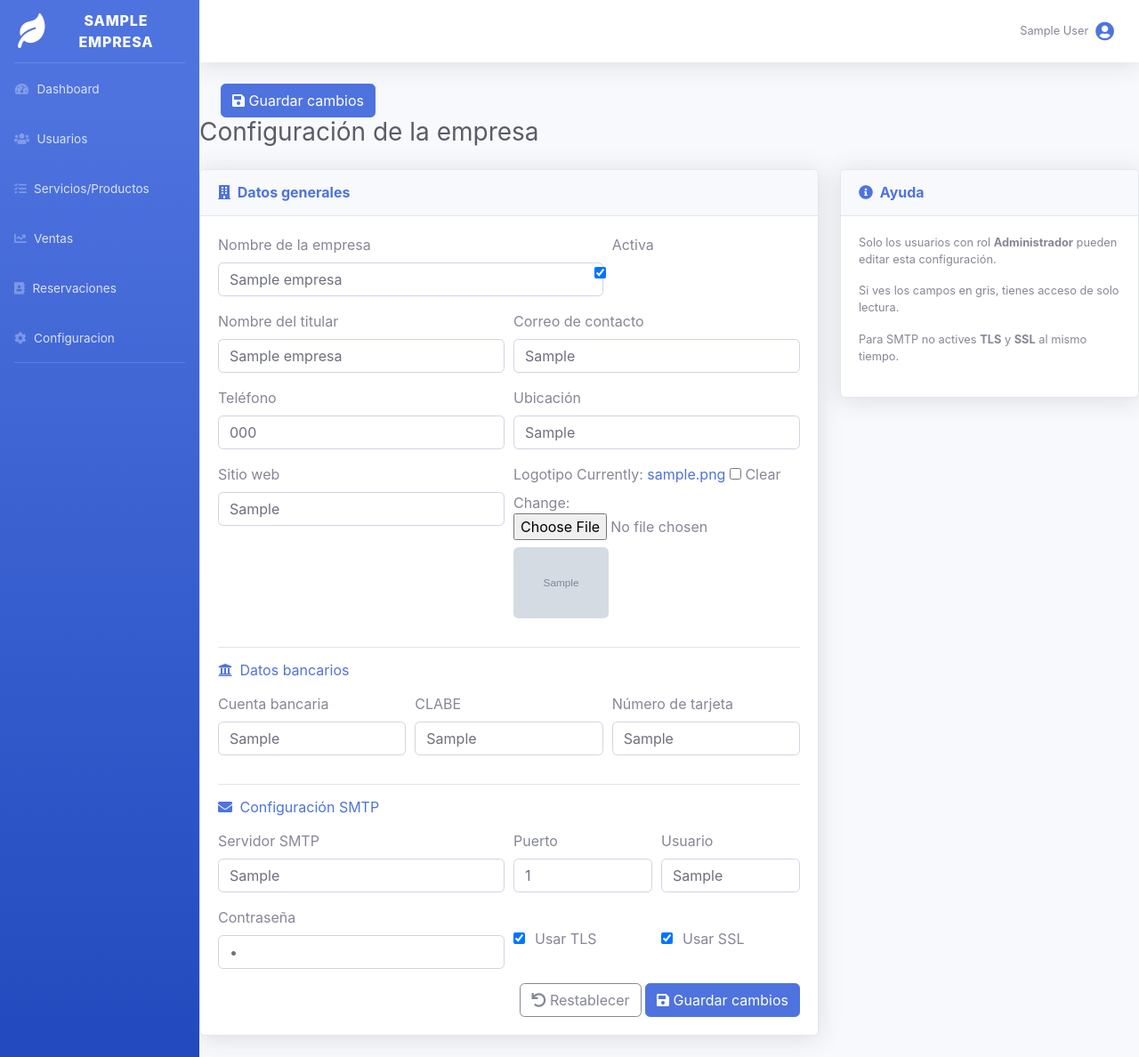
After one commit to Dany1122/xoletongo, a Django app: page /adminpanel/configuracion/ in a window 1280 px wide. The commit adds this page. Shown: the whole page at 89% size. Run offline with Django 5.2, Linux system fonts and the light colour scheme; a user stored in the database is signed in; tables that the repository leaves empty hold one stand-in row (values such as "Sample post"); grey boxes marked "Sample" are stand-in pictures; some libraries are stand-ins or nearby versions.

Commit message:
template configuracion de los datos de la empresa y redireccionamiento segun rol del usuario

```diff
--- a/adminpanel/forms.py
+++ b/adminpanel/forms.py
@@ -1,6 +1,7 @@
 from django import forms
 from usuarios.models import CustomUser
 from servicios.models import Servicio
+from empresas.models import Empresa
 
 class CustomUserForm(forms.ModelForm):
     password = forms.CharField(
@@ -67,3 +68,39 @@ class ServicioForm(forms.ModelForm):
                   'restricciones',
                   'galeria'
         ]
+
+
+class EmpresaForm(forms.ModelForm):
+    class Meta:
+        model = Empresa
+        fields = [
+            "nombre", "nombre_titular", "correo_contacto", "telefono", "ubicacion",
+            "cuenta_bancaria", "clabe", "numero_terjeta", "logotipo", "sitio_web",
+            "activa", "smtp_host", "smtp_port", "smtp_user", "smtp_password",
+            "smtp_use_tls", "smtp_use_ssl",
+        ]
+        widgets = {
+            "nombre": forms.TextInput(attrs={"class": "form-control"}),
+            "nombre_titular": forms.TextInput(attrs={"class": "form-control"}),
+            "correo_contacto": forms.EmailInput(attrs={"class": "form-control"}),
+            "telefono": forms.TextInput(attrs={"class": "form-control"}),
+            "ubicacion": forms.TextInput(attrs={"class": "form-control"}),
+            "cuenta_bancaria": forms.TextInput(attrs={"class": "form-control", "maxlength": 18}),
+            "clabe": forms.TextInput(attrs={"class": "form-control", "maxlength": 18}),
+            "numero_terjeta": forms.TextInput(attrs={"class": "form-control", "maxlength": 16}),
+            "sitio_web": forms.URLInput(attrs={"class": "form-control"}),
+            "activa": forms.CheckboxInput(attrs={"class": "form-check-input"}),
+            "smtp_host": forms.TextInput(attrs={"class": "form-control"}),
+            "smtp_port": forms.NumberInput(attrs={"class": "form-control"}),
+            "smtp_user": forms.TextInput(attrs={"class": "form-control"}),
+            "smtp_password": forms.PasswordInput(render_value=True, attrs={"class": "form-control"}),
+            "smtp_use_tls": forms.CheckboxInput(attrs={"class": "form-check-input"}),
+            "smtp_use_ssl": forms.CheckboxInput(attrs={"class": "form-check-input"}),
+        }
+
+    def clean(self):
+        data = super().clean()
+        # Evitar TLS y SSL a la vez
+        if data.get("smtp_use_tls") and data.get("smtp_use_ssl"):
+            self.add_error("smtp_use_ssl", "No puedes activar TLS y SSL al mismo tiempo.")
+        return data
--- a/adminpanel/templates/base_admin.html
+++ b/adminpanel/templates/base_admin.html
@@ -70,6 +70,14 @@
                 </a>
             </li>
 
+            <!-- Configuración -->
+            <li class="nav-item">
+                <a class="nav-link" href="{% url 'configuracion_empresa' %}">
+                    <i class="fas fa-cog"></i>
+                    <span>Configuracion</span>
+                </a>
+            </li>
+
             <hr class="sidebar-divider d-none d-md-block">
         </ul>
         <!-- End of Sidebar -->
--- /dev/null
+++ b/adminpanel/templates/confEmpresa.html
@@ -0,0 +1,212 @@
+{% extends 'base_admin.html' %}
+{% load static %}
+
+{% block content %}
+
+  {% if is_admin %}
+  <button form="empresaForm" type="submit" class="btn btn-primary">
+    <i class="fas fa-save"></i> Guardar cambios
+  </button>
+  {% endif %}
+</div>
+
+<h1 class="h3 mb-4 text-gray-800">Configuración de la empresa</h1>
+
+<div class="row">
+  <div class="col-lg-8">
+    <div class="card shadow mb-4">
+      <div class="card-header py-3 d-flex justify-content-between align-items-center">
+        <h6 class="m-0 font-weight-bold text-primary">
+          <i class="fas fa-building mr-1"></i> Datos generales
+        </h6>
+        {% if not is_admin %}
+          <span class="badge badge-secondary">Solo lectura</span>
+        {% endif %}
+      </div>
+      <div class="card-body">
+        <form id="empresaForm" method="post" enctype="multipart/form-data">
+          {% csrf_token %}
+          <div class="form-row">
+            <div class="form-group col-md-8">
+              <label>Nombre de la empresa</label>
+              {{ form.nombre }}
+            </div>
+            <div class="form-group col-md-4">
+              <label>Activa</label><br>
+              {{ form.activa }}
+            </div>
+          </div>
+
+          <div class="form-row">
+            <div class="form-group col-md-6">
+              <label>Nombre del titular</label>
+              {{ form.nombre_titular }}
+            </div>
+            <div class="form-group col-md-6">
+              <label>Correo de contacto</label>
+              {{ form.correo_contacto }}
+            </div>
+          </div>
+
+          <div class="form-row">
+            <div class="form-group col-md-6">
+              <label>Teléfono</label>
+              {{ form.telefono }}
+            </div>
+            <div class="form-group col-md-6">
+              <label>Ubicación</label>
+              {{ form.ubicacion }}
+            </div>
+          </div>
+
+          <div class="form-row">
+            <div class="form-group col-md-6">
+              <label>Sitio web</label>
+              {{ form.sitio_web }}
+            </div>
+            <div class="form-group col-md-6">
+              <label>Logotipo</label>
+              {{ form.logotipo }}
+              {% if empresa and empresa.logotipo %}
+                <div class="mt-2">
+                  <img src="{{ empresa.logotipo.url }}" class="img-fluid rounded" style="max-height: 80px;" alt="Logotipo">
+                </div>
+              {% endif %}
+            </div>
+          </div>
+
+          <hr>
+
+          <h6 class="text-primary mb-3"><i class="fas fa-university mr-1"></i> Datos bancarios</h6>
+          <div class="form-row">
+            <div class="form-group col-md-4">
+              <label>Cuenta bancaria</label>
+              {{ form.cuenta_bancaria }}
+            </div>
+            <div class="form-group col-md-4">
+              <label>CLABE</label>
+              {{ form.clabe }}
+            </div>
+            <div class="form-group col-md-4">
+              <label>Número de tarjeta</label>
+              {{ form.numero_terjeta }}
+            </div>
+          </div>
+
+          <hr>
+
+          <h6 class="text-primary mb-3"><i class="fas fa-envelope mr-1"></i> Configuración SMTP</h6>
+          <div class="form-row">
+            <div class="form-group col-md-6">
+              <label>Servidor SMTP</label>
+              {{ form.smtp_host }}
+            </div>
+            <div class="form-group col-md-3">
+              <label>Puerto</label>
+              {{ form.smtp_port }}
+            </div>
+            <div class="form-group col-md-3">
+              <label>Usuario</label>
+              {{ form.smtp_user }}
+            </div>
+          </div>
+
+          <div class="form-row">
+            <div class="form-group col-md-6">
+              <label>Contraseña</label>
+              {{ form.smtp_password }}
+            </div>
+            <div class="form-group col-md-3">
+              <div class="form-check mt-4">
+                {{ form.smtp_use_tls }} <label class="form-check-label ml-1">Usar TLS</label>
+              </div>
+            </div>
+            <div class="form-group col-md-3">
+              <div class="form-check mt-4">
+                {{ form.smtp_use_ssl }} <label class="form-check-label ml-1">Usar SSL</label>
+              </div>
+            </div>
+          </div>
+
+          {% if is_admin %}
+          <div class="text-right">
+            <button type="reset" class="btn btn-outline-secondary">
+              <i class="fas fa-undo"></i> Restablecer
+            </button>
+            <button type="submit" class="btn btn-primary">
+              <i class="fas fa-save"></i> Guardar cambios
+            </button>
+          </div>
+          {% endif %}
+        </form>
+      </div>
+    </div>
+  </div>
+
+  <div class="col-lg-4">
+    <div class="card shadow">
+      <div class="card-header py-3">
+        <h6 class="m-0 font-weight-bold text-primary"><i class="fas fa-info-circle mr-1"></i> Ayuda</h6>
+      </div>
+      <div class="card-body small text-muted">
+        <p>Solo los usuarios con rol <strong>Administrador</strong> pueden editar esta configuración.</p>
+        <p>Si ves los campos en gris, tienes acceso de solo lectura.</p>
+        <p>Para SMTP no actives <strong>TLS</strong> y <strong>SSL</strong> al mismo tiempo.</p>
+      </div>
+    </div>
+  </div>
+</div>
+
+<!-- Modales de feedback (mismo estilo que tus pantallas) -->
+<div class="modal fade" id="createdModal" tabindex="-1" role="dialog" aria-labelledby="createdModalLabel" aria-hidden="true">
+  <div class="modal-dialog modal-dialog-centered" role="document">
+    <div class="modal-content border-success">
+      <div class="modal-header bg-success text-white">
+        <h5 class="modal-title" id="createdModalLabel">Empresa creada</h5>
+        <button type="button" class="close text-white" data-dismiss="modal" aria-label="Cerrar">
+          <span aria-hidden="true">&times;</span>
+        </button>
+      </div>
+      <div class="modal-body text-center">
+        <i class="fas fa-check-circle fa-3x text-success mb-3"></i><br>
+        La empresa se guardó correctamente.
+      </div>
+      <div class="modal-footer">
+        <button type="button" class="btn btn-success" data-dismiss="modal">Aceptar</button>
+      </div>
+    </div>
+  </div>
+</div>
+
+<div class="modal fade" id="editedModal" tabindex="-1" role="dialog" aria-labelledby="editedModalLabel" aria-hidden="true">
+  <div class="modal-dialog modal-dialog-centered" role="document">
+    <div class="modal-content border-primary">
+      <div class="modal-header bg-primary text-white">
+        <h5 class="modal-title" id="editedModalLabel">Cambios guardados</h5>
+        <button type="button" class="close text-white" data-dismiss="modal" aria-label="Cerrar">
+          <span aria-hidden="true">&times;</span>
+        </button>
+      </div>
+      <div class="modal-body text-center">
+        <i class="fas fa-save fa-3x text-primary mb-3"></i><br>
+        Los cambios se guardaron correctamente.
+      </div>
+      <div class="modal-footer">
+        <button type="button" class="btn btn-primary" data-dismiss="modal">Aceptar</button>
+      </div>
+    </div>
+  </div>
+</div>
+
+<script>
+  function getQueryParam(param) {
+    let urlParams = new URLSearchParams(window.location.search);
+    return urlParams.get(param);
+  }
+  window.onload = function () {
+    if (getQueryParam('creado') === '1') { $('#createdModal').modal('show'); }
+    if (getQueryParam('editado') === '1') { $('#editedModal').modal('show'); }
+  };
+</script>
+
+{% endblock %}
--- a/adminpanel/urls.py
+++ b/adminpanel/urls.py
@@ -22,4 +22,6 @@ urlpatterns = [
 
 
     path('reservaciones/', views.lista_reservaciones, name='admin_reservaciones'),
+
+    path('configuracion/', views.configuracion_empresa, name='configuracion_empresa'),
 ]
--- a/adminpanel/views.py
+++ b/adminpanel/views.py
@@ -4,7 +4,7 @@ from usuarios.models import CustomUser
 from servicios.models import Servicio, TipoServicio
 from reservaciones.models import Reservacion, Reservacion_servicio
 from empresas.models import Empresa
-from adminpanel.forms import CustomUserForm, ServicioForm, CustomUserEditForm
+from adminpanel.forms import CustomUserForm, ServicioForm, CustomUserEditForm, EmpresaForm
 from django.core.paginator import Paginator
 from django.db.models import Q
 from collections import defaultdict
@@ -15,6 +15,8 @@ from django.db.models import Sum,Count
 from datetime import datetime
 from adminpanel.utils import registrar_novedad
 from adminpanel.models import Novedad
+from django.urls import reverse
+from django.http import HttpResponseForbidden
 
 
 from django.core.paginator import Paginator
@@ -26,6 +28,13 @@ from reportlab.pdfgen import canvas
 from reportlab.lib import colors
 from django.http import FileResponse
 import io
+
+def _user_is_admin(user):
+    return (
+        getattr(user, "is_superuser", False)
+        or user.groups.filter(name__iexact="administrador").exists()
+        or getattr(user, "rol", "").lower() == "administrador"
+    )
 
 @login_required
 def dashboard(request):
@@ -425,3 +434,32 @@ def exportar_ventas_pdf(request):
     registrar_novedad(request.user, "Exportó PDF con resumen de ventas")
 
     return FileResponse(buffer, as_attachment=True, filename="resumen_ventas.pdf")
+
+
+@login_required
+def configuracion_empresa(request):
+    # Si manejas única empresa activa
+    empresa = Empresa.objects.filter(activa=True).first()
+    is_admin = _user_is_admin(request.user)
+
+    if request.method == "POST":
+        if not is_admin:
+            return HttpResponseForbidden("No tienes permisos para modificar la configuración de la empresa.")
+        form = EmpresaForm(request.POST, request.FILES, instance=empresa)
+        if form.is_valid():
+            was_created = empresa is None
+            empresa = form.save()
+            flag = "creado=1" if was_created else "editado=1"
+            # ⬇️ usa el nombre correcto de la ruta
+            return redirect(f"{reverse('configuracion_empresa')}?{flag}")
+    else:
+        form = EmpresaForm(instance=empresa)
+        if not is_admin:
+            for f in form.fields.values():
+                f.disabled = True
+
+    return render(
+        request,
+        "confEmpresa.html",  # si tu template se llama así, déjalo igual
+        {"form": form, "is_admin": is_admin, "empresa": empresa},
+    )
--- a/home/views.py
+++ b/home/views.py
@@ -6,8 +6,6 @@ from servicios.models import ImagenServicio
 class HomeView(View):
     def get(self, request):
         return render(request, 'index.html')
-
-from django.shortcuts import render
 
 # Home
 def index(request):
```
Also changed, not shown: usuarios/views.py (+28 -2 lines).
